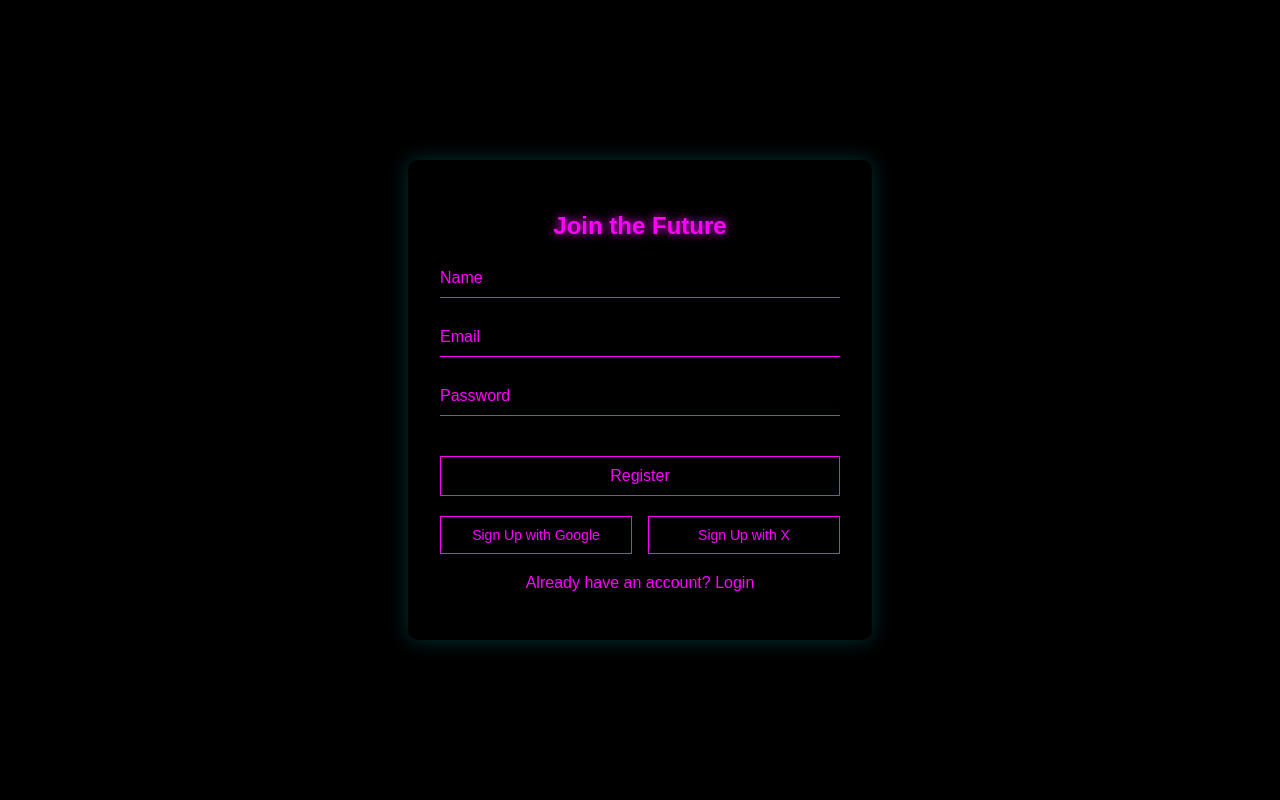
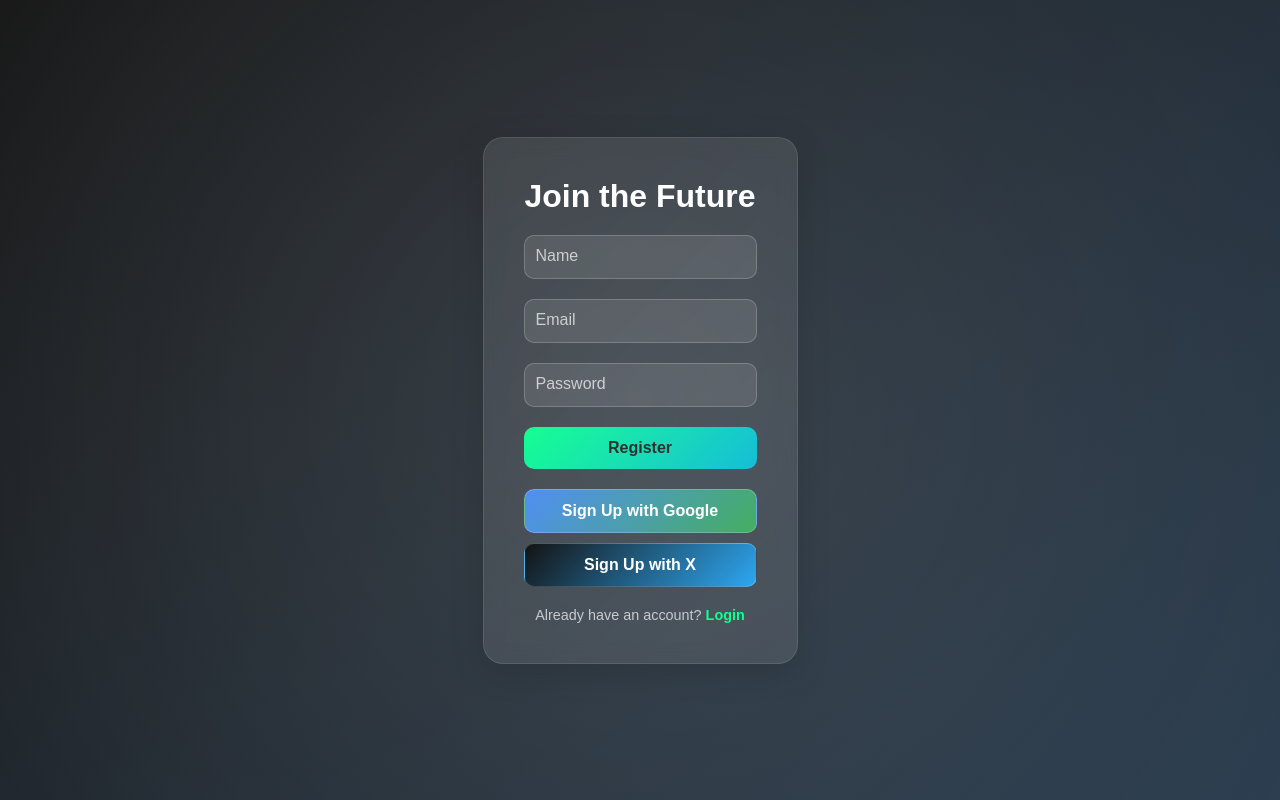
Before and after one commit to theotsori/echos, a React (Create React App) app in the folder client/: page /signup in a window 1280 px wide. Built offline with nearby package versions, Linux system fonts and the light colour scheme.

Commit message:
Restyled the login & sign up page2.0

```diff
--- a/client/src/components/Login.css
+++ b/client/src/components/Login.css
@@ -1,129 +1,194 @@
+/* General Reset */
+* {
+  margin: 0;
+  padding: 0;
+  box-sizing: border-box;
+}
+
+/* Body Styling */
+body {
+  font-family: 'Inter', sans-serif;
+  background: linear-gradient(135deg, #1a1a1a, #2c3e50);
+  color: #fff;
+  display: flex;
+  justify-content: center;
+  align-items: center;
+  height: 100vh;
+  overflow: hidden;
+}
+
+/* Container for the Login Box */
 .futuristic-login-container {
   display: flex;
   justify-content: center;
   align-items: center;
-  height: 100vh;
-  background: #000;
+  width: 100%;
+  height: 100%;
+  padding: 20px;
+}
+
+/* Login Box Styling */
+.futuristic-login-box {
+  position: relative;
+  background: rgba(255, 255, 255, 0.1);
+  -webkit-backdrop-filter: blur(10px);
+  backdrop-filter: blur(10px);
+  border-radius: 20px;
+  padding: 40px;
+  width: 100%;
+  max-width: 400px;
+  box-shadow: 0 8px 32px rgba(0, 0, 0, 0.2);
+  border: 1px solid rgba(255, 255, 255, 0.1);
   overflow: hidden;
 }
 
-.futuristic-login-box {
-  position: relative;
-  padding: 2em;
-  background: rgba(0, 0, 0, 0.8);
-  border-radius: 10px;
-  box-shadow: 0 0 20px rgba(255, 0, 255, 0.2);
-  -webkit-backdrop-filter: blur(5px);
-  backdrop-filter: blur(5px);
-  max-width: 400px;
-  width: 100%;
-}
-
-.futuristic-title {
-  color: #FF00FF;
-  font-family: 'Orbitron', sans-serif;
-  text-align: center;
-  text-shadow: 0 0 10px #FF00FF;
-}
-
-.futuristic-form {
-  display: flex;
-  flex-direction: column;
-}
-
-.input-container {
-  position: relative;
-  margin-bottom: 20px;
-}
-
-.input-container input {
-  background: transparent;
-  border: none;
-  border-bottom: 1px solid #FF00FF;
-  color: #FF00FF;
-  padding: 10px 0;
-  width: 100%;
-  font-size: 16px;
-}
-
-.input-container input:focus,
-.input-container input:valid {
-  outline: none;
-  border-bottom: 2px solid #FF00FF;
-}
-
-.input-container label {
-  color: #FF00FF;
-  position: absolute;
-  left: 0;
-  top: 10px;
-  transition: 0.2s ease all;
-  pointer-events: none;
-}
-
-.input-container input:focus + label,
-.input-container input:valid + label {
-  top: -20px;
-  font-size: 14px;
-  color: #FF00FF;
-}
-
-.futuristic-button {
-  background-color: transparent;
-  border: 1px solid #FF00FF;
-  color: #FF00FF;
-  padding: 10px;
-  font-size: 16px;
-  cursor: pointer;
-  transition: all 0.3s ease;
-  margin-top: 20px;
-}
-
-.futuristic-button:hover {
-  background-color: #FF00FF;
-  color: #000;
-}
-
+/* Overlay for Futuristic Effect */
 .futuristic-overlay {
   position: absolute;
   top: 0;
   left: 0;
-  right: 0;
-  bottom: 0;
-  background: linear-gradient(45deg, #0000, #FF00FF33, #0000, #FF00FF33);
-  animation: futuristicPulse 5s infinite;
-  z-index: -1;
+  width: 100%;
+  height: 100%;
+  background: radial-gradient(circle, rgba(255, 255, 255, 0.1), transparent);
+  pointer-events: none;
+  z-index: 1;
 }
 
-@keyframes futuristicPulse {
-  0% { background-position: 0% 50%; }
-  50% { background-position: 100% 50%; }
-  100% { background-position: 0% 50%; }
+/* Title Styling */
+.futuristic-title {
+  font-size: 2rem;
+  font-weight: 600;
+  text-align: center;
+  margin-bottom: 20px;
+  color: #fff;
+  z-index: 2;
+  position: relative;
 }
 
+/* Form Styling */
+.futuristic-form {
+  display: flex;
+  flex-direction: column;
+  gap: 20px;
+  z-index: 2;
+  position: relative;
+}
+
+/* Input Container */
+.input-container {
+  position: relative;
+  width: 100%;
+}
+
+/* Input Field Styling */
+.input-container input {
+  width: 100%;
+  padding: 12px;
+  background: rgba(255, 255, 255, 0.1);
+  border: 1px solid rgba(255, 255, 255, 0.2);
+  border-radius: 10px;
+  color: #fff;
+  font-size: 1rem;
+  outline: none;
+  transition: all 0.3s ease;
+}
+
+.input-container input:focus {
+  border-color: #00ff88;
+  box-shadow: 0 0 8px rgba(0, 255, 136, 0.4);
+}
+
+/* Label Styling */
+.input-container label {
+  position: absolute;
+  top: 12px;
+  left: 12px;
+  font-size: 1rem;
+  color: rgba(255, 255, 255, 0.7);
+  pointer-events: none;
+  transition: all 0.3s ease;
+}
+
+.input-container input:focus + label,
+.input-container input:not(:placeholder-shown) + label {
+  top: -10px;
+  left: 10px;
+  font-size: 0.8rem;
+  color: #00ff88;
+}
+
+/* Button Styling */
+.futuristic-button {
+  background: linear-gradient(135deg, #00ff88, #00b8d4);
+  border: none;
+  padding: 12px;
+  border-radius: 10px;
+  color: #1a1a1a;
+  font-size: 1rem;
+  font-weight: 600;
+  cursor: pointer;
+  transition: all 0.3s ease;
+}
+
+.futuristic-button:hover {
+  transform: scale(1.05);
+  box-shadow: 0 4px 16px rgba(0, 255, 136, 0.4);
+}
+
+/* Sign Up Option Styling */
 .signup-option {
+  text-align: center;
   margin-top: 20px;
-  text-align: center;
+  z-index: 2;
+  position: relative;
 }
 
 .signup-prompt {
-  color: #FF00FF;
-  font-family: 'Orbitron', sans-serif;
-  text-shadow: 0 0 5px #FF00FF;
+  color: rgba(255, 255, 255, 0.7);
+  font-size: 0.9rem;
 }
 
 .signup-link {
   background: none;
   border: none;
-  color: #FF00FF;
+  color: #00ff88;
+  font-size: 0.9rem;
+  font-weight: 600;
   cursor: pointer;
-  font-family: 'Orbitron', sans-serif;
-  text-decoration: underline;
-  padding: 0;
-  font-size: inherit;
-  transition: color 0.3s ease;
+  text-decoration: none;
+  transition: all 0.3s ease;
 }
 
 .signup-link:hover {
-  color: #CC00CC;
+  color: #00b8d4;
 }
+
+/* Accessibility: Focus States */
+input:focus-visible,
+button:focus-visible {
+  outline: 2px solid #00ff88;
+  outline-offset: 2px;
+}
+
+/* Responsive Design */
+@media (max-width: 480px) {
+  .futuristic-login-box {
+    padding: 20px;
+  }
+
+  .futuristic-title {
+    font-size: 1.5rem;
+  }
+
+  .input-container input {
+    font-size: 0.9rem;
+  }
+
+  .futuristic-button {
+    font-size: 0.9rem;
+  }
+
+  .signup-prompt {
+    font-size: 0.8rem;
+  }
+}
--- a/client/src/components/Signup.css
+++ b/client/src/components/Signup.css
@@ -1,140 +1,230 @@
+/* General Reset */
+* {
+  margin: 0;
+  padding: 0;
+  box-sizing: border-box;
+}
+
+/* Body Styling */
+body {
+  font-family: 'Inter', sans-serif;
+  background: linear-gradient(135deg, #1a1a1a, #2c3e50);
+  color: #fff;
+  display: flex;
+  justify-content: center;
+  align-items: center;
+  height: 100vh;
+  overflow: hidden;
+}
+
+/* Container for the Signup Box */
 .futuristic-signup-container {
   display: flex;
   justify-content: center;
   align-items: center;
-  height: 100vh;
-  background: #000;
+  width: 100%;
+  height: 100%;
+  padding: 20px;
+}
+
+/* Signup Box Styling */
+.futuristic-signup-box {
+  position: relative;
+  background: rgba(255, 255, 255, 0.1);
+  -webkit-backdrop-filter: blur(10px);
+  backdrop-filter: blur(10px);
+  border-radius: 20px;
+  padding: 40px;
+  width: 100%;
+  max-width: 400px;
+  box-shadow: 0 8px 32px rgba(0, 0, 0, 0.2);
+  border: 1px solid rgba(255, 255, 255, 0.1);
   overflow: hidden;
 }
 
-.futuristic-signup-box {
-  position: relative;
-  padding: 2em;
-  background: rgba(0, 0, 0, 0.8);
-  border-radius: 10px;
-  box-shadow: 0 0 20px rgba(0, 255, 255, 0.2);
-  -webkit-backdrop-filter: blur(5px);
-  backdrop-filter: blur(5px);
-  max-width: 400px;
-  width: 100%;
-}
-
-.futuristic-title {
-  color: #FF00FF;
-  font-family: 'Orbitron', sans-serif;
-  text-align: center;
-  text-shadow: 0 0 10px #FF00FF;
-}
-
-.futuristic-form {
-  display: flex;
-  flex-direction: column;
-}
-
-.input-container {
-  position: relative;
-  margin-bottom: 20px;
-}
-
-.input-container input {
-  background: transparent;
-  border: none;
-  border-bottom: 1px solid #FF00FF;
-  color: #FF00FF;
-  padding: 10px 0;
-  width: 100%;
-  font-size: 16px;
-}
-
-.input-container input:focus,
-.input-container input:valid {
-  outline: none;
-  border-bottom: 2px solid #FF00FF;
-}
-
-.input-container label {
-  color: #FF00FF;
-  position: absolute;
-  left: 0;
-  top: 10px;
-  transition: 0.2s ease all;
-  pointer-events: none;
-}
-
-.input-container input:focus + label,
-.input-container input:valid + label {
-  top: -20px;
-  font-size: 14px;
-  color: #FF00FF;
-}
-
-.futuristic-button {
-  background-color: transparent;
-  border: 1px solid #FF00FF;
-  color: #FF00FF;
-  padding: 10px;
-  font-size: 16px;
-  cursor: pointer;
-  transition: all 0.3s ease;
-  margin-top: 20px;
-}
-
-.futuristic-button:hover {
-  background-color: #FF00FF;
-  color: #000;
-}
-
-.alternative-signup {
-  display: flex;
-  justify-content: space-between;
-  margin-top: 20px;
-}
-
-.futuristic-social-button {
-  background-color: transparent;
-  border: 1px solid #FF00FF;
-  color: #FF00FF;
-  padding: 10px;
-  font-size: 14px;
-  cursor: pointer;
-  transition: all 0.3s ease;
-  width: 48%; /* Make buttons take half width each */
-}
-
-.futuristic-social-button:hover {
-  background-color: #FF00FF;
-  color: #000;
-}
-
-.login-prompt {
-  margin-top: 20px;
-  text-align: center;
-  color: #FF00FF;
-}
-
-.login-link {
-  color: #FF00FF;
-  text-decoration: none;
-  transition: color 0.3s ease;
-}
-
-.login-link:hover {
-  color: #CC00CC;
-}
-
+/* Overlay for Futuristic Effect */
 .futuristic-overlay {
   position: absolute;
   top: 0;
   left: 0;
-  right: 0;
-  bottom: 0;
-  background: linear-gradient(45deg, #0000, #FF00FF33, #0000, #FF00FF33);
-  animation: futuristicPulse 5s infinite;
-  z-index: -1;
+  width: 100%;
+  height: 100%;
+  background: radial-gradient(circle, rgba(255, 255, 255, 0.1), transparent);
+  pointer-events: none;
+  z-index: 1;
 }
 
-@keyframes futuristicPulse {
-  0% { background-position: 0% 50%; }
-  50% { background-position: 100% 50%; }
-  100% { background-position: 0% 50%; }
+/* Title Styling */
+.futuristic-title {
+  font-size: 2rem;
+  font-weight: 600;
+  text-align: center;
+  margin-bottom: 20px;
+  color: #fff;
+  z-index: 2;
+  position: relative;
 }
+
+/* Form Styling */
+.futuristic-form {
+  display: flex;
+  flex-direction: column;
+  gap: 20px;
+  z-index: 2;
+  position: relative;
+}
+
+/* Input Container */
+.input-container {
+  position: relative;
+  width: 100%;
+}
+
+/* Input Field Styling */
+.input-container input {
+  width: 100%;
+  padding: 12px;
+  background: rgba(255, 255, 255, 0.1);
+  border: 1px solid rgba(255, 255, 255, 0.2);
+  border-radius: 10px;
+  color: #fff;
+  font-size: 1rem;
+  outline: none;
+  transition: all 0.3s ease;
+}
+
+.input-container input:focus {
+  border-color: #00ff88;
+  box-shadow: 0 0 8px rgba(0, 255, 136, 0.4);
+}
+
+/* Label Styling */
+.input-container label {
+  position: absolute;
+  top: 12px;
+  left: 12px;
+  font-size: 1rem;
+  color: rgba(255, 255, 255, 0.7);
+  pointer-events: none;
+  transition: all 0.3s ease;
+}
+
+.input-container input:focus + label,
+.input-container input:not(:placeholder-shown) + label {
+  top: -10px;
+  left: 10px;
+  font-size: 0.8rem;
+  color: #00ff88;
+}
+
+/* Button Styling */
+.futuristic-button {
+  background: linear-gradient(135deg, #00ff88, #00b8d4);
+  border: none;
+  padding: 12px;
+  border-radius: 10px;
+  color: #1a1a1a;
+  font-size: 1rem;
+  font-weight: 600;
+  cursor: pointer;
+  transition: all 0.3s ease;
+}
+
+.futuristic-button:hover {
+  transform: scale(1.05);
+  box-shadow: 0 4px 16px rgba(0, 255, 136, 0.4);
+}
+
+/* Social Signup Buttons */
+.alternative-signup {
+  display: flex;
+  flex-direction: column;
+  gap: 10px;
+  margin-top: 20px;
+  z-index: 2;
+  position: relative;
+}
+
+.futuristic-social-button {
+  background: rgba(255, 255, 255, 0.1);
+  border: 1px solid rgba(255, 255, 255, 0.2);
+  border-radius: 10px;
+  padding: 12px;
+  color: #fff;
+  font-size: 1rem;
+  font-weight: 600;
+  cursor: pointer;
+  transition: all 0.3s ease;
+  display: flex;
+  align-items: center;
+  justify-content: center;
+  gap: 8px;
+}
+
+.futuristic-social-button:hover {
+  background: rgba(255, 255, 255, 0.2);
+  transform: scale(1.02);
+}
+
+.google-signup {
+  background: linear-gradient(135deg, #4285f4, #34a853);
+}
+
+.x-signup {
+  background: linear-gradient(135deg, #000000, #1da1f2);
+}
+
+/* Login Prompt Styling */
+.login-prompt {
+  text-align: center;
+  margin-top: 20px;
+  color: rgba(255, 255, 255, 0.7);
+  font-size: 0.9rem;
+  z-index: 2;
+  position: relative;
+}
+
+.login-link {
+  color: #00ff88;
+  text-decoration: none;
+  font-weight: 600;
+  transition: all 0.3s ease;
+}
+
+.login-link:hover {
+  color: #00b8d4;
+}
+
+/* Accessibility: Focus States */
+input:focus-visible,
+button:focus-visible {
+  outline: 2px solid #00ff88;
+  outline-offset: 2px;
+}
+
+/* Responsive Design */
+@media (max-width: 480px) {
+  .futuristic-signup-box {
+    padding: 20px;
+  }
+
+  .futuristic-title {
+    font-size: 1.5rem;
+  }
+
+  .input-container input {
+    font-size: 0.9rem;
+  }
+
+  .futuristic-button {
+    font-size: 0.9rem;
+  }
+
+  .futuristic-social-button {
+    font-size: 0.9rem;
+  }
+
+  .login-prompt {
+    font-size: 0.8rem;
+  }
+}
```
